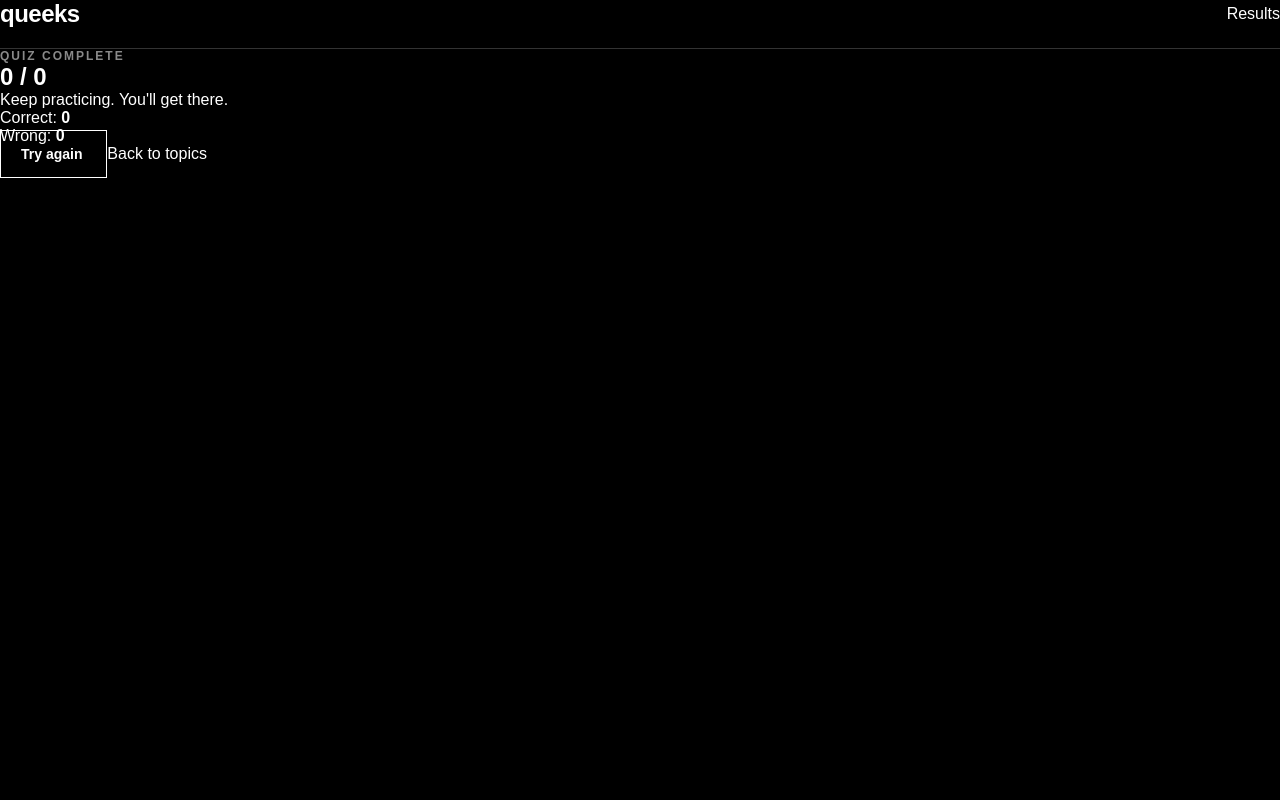
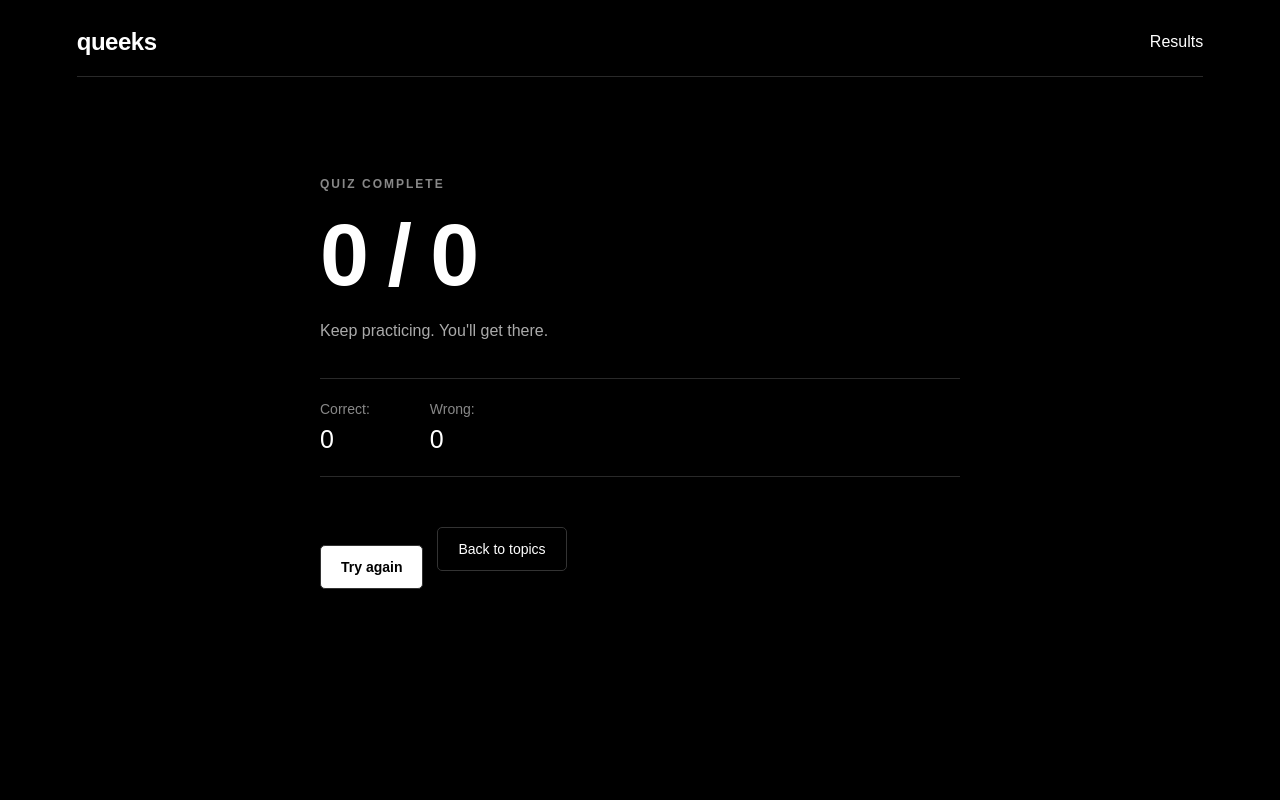
Before and after one commit to rayhnnmd/queeks, a Flask app: page /results in a window 1280 px wide. Run offline with Flask 3, Linux system fonts and the light colour scheme.

Commit message:
fixed results page

```diff
--- a/static/css/quiz.css
+++ b/static/css/quiz.css
@@ -4,7 +4,6 @@
     margin: 0 auto;
     padding: 30px 24px;
 }
-
 .quiz-header {
     display: flex;
     justify-content: space-between;
@@ -12,25 +11,21 @@
     padding-bottom: 20px;
     border-bottom: 1px solid #333;
 }
-
 .quiz-header .logo {
     color: #fff;
     text-decoration: none;
     font-size: 24px;
     font-weight: 700;
 }
-
 .quiz.header span {
     color: #737373;
     font-size: 14px;
 }
-
 .quiz-content {
     max-width: 900px;
     margin: 0 auto;
     padding-top: 70px;
 }
-
 .quiz.meta {
     display: flex;
     justify-content: space-between;
@@ -38,7 +33,6 @@
     color: #737373;
     font-size: 14px;
 }
-
 #question {
     max-width: 850px;
     margin: 0 0 35px;
@@ -46,14 +40,12 @@
     font-size: clamp(32px, 5vw, 54px);
     line-height: 1.08;
 }
-
 .options {
     display: flex;
     flex-direction: column;
     gap: 12px;
     max-width: 850px;
 }
-
 .option {
     width: 100%;
     padding: 17px 18px;
@@ -66,26 +58,21 @@
     cursor: pointer;
     transition: border-color 0.15s ease;
 }
-
 .option:hover:not(:disabled) {
     border-color: #fff;
 }
-
 .option:disabled {
     cursor: default;
 }
-
 .option.correct {
     background: #fff;
     color: #000;
     border-color: #fff;
 }
-
 .option.wrong {
     color: #737373;
     border-color: #737373;
 }
-
 .explanation {
     max-width: 700px;
     margin-top: 20px;
@@ -96,7 +83,6 @@
     font-size: 15px;
     line-height: 1.6;
 }
-
 .next-button {
     margin-top: 24px;
     padding: 13px 20px;
@@ -108,7 +94,6 @@
     font-weight: 600;
     cursor: pointer;
 }
-
 .next-button:hover {
     background: #e5e5e5;
 }
@@ -134,3 +119,113 @@
         padding: 15px;
     }
 }
+.results-page {
+    min-height: 100vh;
+    padding: 28px 6%;
+    box-sizing: border-box;
+}
+.results-page .quiz-header {
+    display: flex;
+    align-items: center;
+    justify-content: space-between;
+    padding-bottom: 20px;
+    border-bottom: 1px solid #292929;
+}
+.results {
+    width: 100%;
+    max-width: 640px;
+    margin: 0 auto;
+    padding-top: 100px;
+}
+.results .eyebrow {
+    margin-bottom: 16px;
+    color: #888;
+    font-size: 12px;
+    letter-spacing: 2px;
+}
+.results h1 {
+    margin: 0;
+    color: #fff;
+    font-size: clamp(56px, 9vw, 88px);
+    font-weight: 600;
+    letter-spacing: -3px;
+    line-height: 1.1;
+}
+#result-message {
+    margin: 18px 0 0;
+    color: #aaa;
+    font-size: 16px;
+}
+.result-stats {
+    display: flex;
+    gap: 60px;
+    margin-top: 38px;
+    padding: 22px 0;
+    border-top: 1px solid #292929;
+    border-bottom: 1px solid #292929;
+}
+.result-stats p {
+    margin: 0;
+    color: #888;
+    font-size: 14px;
+}
+.result-stats strong {
+    display: block;
+    margin-top: 8px;
+    color: #fff;
+    font-size: 25px;
+    font-weight: 500;
+}
+.result-actions {
+    display: flex;
+    align-items: center;
+    gap: 14px;
+    margin-top: 32px;
+}
+.result-actions .start-button,
+.result-actions .secondary-button {
+    display: inline-flex;
+    align-items: center;
+    justify-content: center;
+    min-height: 44px;
+    padding: 0 20px;
+    box-sizing: border-box;
+    border: 1px solid #333;
+    border-radius: 5px;
+    font-size: 14px;
+    text-decoration: none;
+    transition: background 0.2s, border-color 0.2s;
+}
+.result-actions .start-button {
+    background: #fff;
+    color: #000;
+}
+.result-actions .start-button:hover {
+    background: #ddd;
+}
+.result-action .secondary-button {
+    background: transparent;
+    color: #fff;
+}
+.result-actions .secondary-button:hover {
+    border-color: #888;
+}
+
+@media (max-width: 600px) {
+    .results-page {
+        padding: 20px;
+    }
+    .results {
+        padding-top: 70px;
+    }
+    .result h1 {
+        letter-spacing: -2px;
+    }
+    .result-stats {
+        align-items: stretch;
+        flex-direction: column;
+    }
+    .result-actions a {
+        width: 100%;
+    }
+}
```
Also changed, not shown: templates/results.html (+0 -11 lines).
